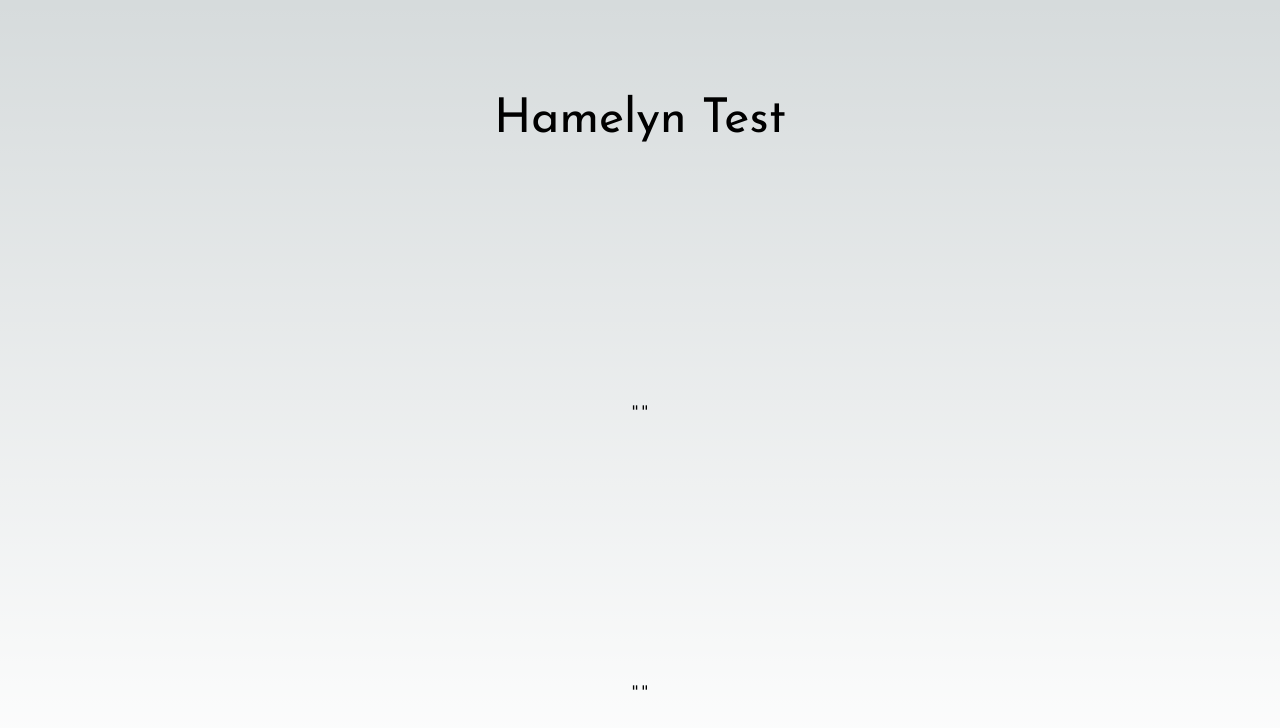
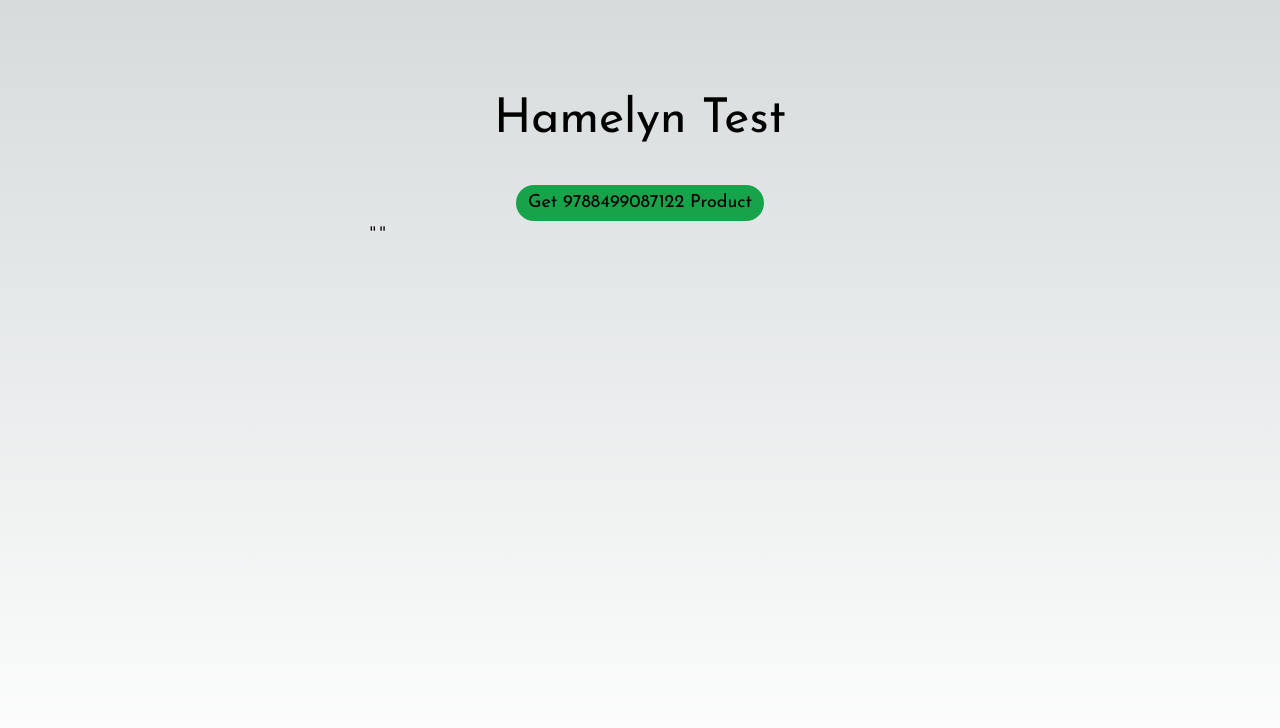
Before and after one commit to alexcanHamelyn/webview-test, a Next.js app: page / in a window 1280 px wide. Shown: the top 728 px of the page. Built offline with nearby package versions, Linux system fonts and the light colour scheme.

Commit message:
Add axios to call api

```diff
--- /dev/null
+++ b/src/app/api/product/route.ts
@@ -0,0 +1,38 @@
+import { NextResponse } from "next/server";
+
+export async function GET(request: Request) {
+    const customHeader = request.headers.get("H-shop-token");
+
+    if (customHeader === "DEFAULT_VALUE") {
+        return NextResponse.json({
+            "_id": "9788499087122",
+            "productType": "book",
+            "categories": [
+                "Literatura y ficción",
+                "Literatura mundial"
+            ],
+            "title": "El Monje Que Vendió Su Ferrari: Una Fábula Espiritual",
+            "description": "El monje que vendió su Ferrari es una fábula espiritual que, desde hace más de quince años, ha marcado la vida de millones de personas en todo el mundo.A través de sus páginas, conocemos la extraordinaria historia de Julian Mantle, un abogado de éxito que, tras sufrir un ataque al corazón, debe afrontar el gran vacío de su existencia. Inmerso en esta crisis existencial, Julian toma la radical decisión de vender todas sus pertenencias y viajar a la India. Es en un monasterio del Himalaya donde aprende las sabias y profundas lecciones de los monjes sobre la felicidad, el coraje, el equilibrio y la paz interior.Con esta historia tan especial e inolvidable, Robin Sharma nos enseña, paso a paso, una nueva manera de enfocar la vida personal, profesional y familiar. Nos muestra lo importante que es emprender un recorrido vital con una dirección clara, con pasión y armonía interior.*** Más de 5 millones de libros vendidos.Reseña:«Los libros de Robin Sharma ayudan a personas de todo el mundo a vivir una vida extraordinaria.»Paulo Coelho, autor de El alquimista ",
+            "image": "https://ul2efuvs5p2hmdcb.public.blob.vercel-storage.com/9788499087122.jpg",
+            "lastUpdated": "2023-10-24T10:40:28.356Z",
+            "asin": "8499087124",
+            "priceBuy": 0.7,
+            "priceSell": 7.058000000000002,
+            "lastPriceUpdate": "2024-03-16T09:38:05.664Z",
+            "needUpdate": false,
+            "attributes": {
+                "authors": [
+                    "Robin Sharma"
+                ],
+                "publisher": "Debolsillo; 001 edición (29 octubre 2010)",
+                "language": "ES",
+                "pages": 224,
+                "format": "Libro de bolsillo",
+                "weight": 154,
+                "releaseYear": 2010
+            }
+        }, { status: 200 });
+    }
+
+    return NextResponse.json({ message: "Error!" }, { status: 500 });
+}
--- a/src/app/page.tsx
+++ b/src/app/page.tsx
@@ -1,33 +1,49 @@
 "use client"
 
+import axios from "axios";
 import { useEffect, useState } from "react";
 
 export default function Home() {
   const [type, setType] = useState('');
-  const [data, setData] = useState('');
+  const [data, setData] = useState('DEFAULT_VALUE');
+  const [result, setResult] = useState('');
   useEffect(() => {
-    console.log("Init");
     window.addEventListener('message', (event) => {
       const { type, data } = event.data;
 
-      setType(type);
-      setData(data);
-      console.log(type);
-      console.log(data);
-      // Aquí puedes manejar el tipo de mensaje y los datos recibidos
-      if (type === 'miTipoDeMensaje') {
-        console.log('Datos recibidos:', data);
-        // Haz lo que necesites con los datos recibidos
+      if (type && data) {
+        setType(type);
+        setData(data);
       }
     });
   }, []);
+
+  const handleClick = async () => {
+    try {
+      axios.defaults.headers.common["H-shop-token"] = data;
+      // 9788499087122
+      const res = await axios.get("https://webview-test-kappa.vercel.app/api/product");
+      setResult(res.data);
+    } catch (error: unknown) {
+      if (error instanceof Error) {
+        alert(error.message);
+      } else {
+        console.log(error)
+        alert("Unexpected error");
+      }
+    }
+  }
+
   return (
-    <main className="flex min-h-screen flex-col items-center justify-between p-24">
+    <main className="flex min-h-screen flex-col items-center justify-start p-24">
       <h1 className="text-5xl">Hamelyn Test</h1>
       <hr />
-      <pre><code>{JSON.stringify(type, null, 2)}</code></pre>
-      <hr />
-      <pre><code>{JSON.stringify(data, null, 2)}</code></pre>
+      <div className="mt-10">
+        <button onClick={handleClick} className="px-3 py-1 bg-green-600 rounded-full text-lg">Get 9788499087122 Product</button>
+      </div>
+      <div className="w-full flex flex-row justify-center items-center">
+        <div className="w-1/2"><pre><code>{JSON.stringify(result, null, 2)}</code></pre></div>
+      </div>
     </main>
   );
 }
```
Also changed, not shown: package.json (+6 -5 lines), 1 other file (tests, documents, lock files or other folders).
